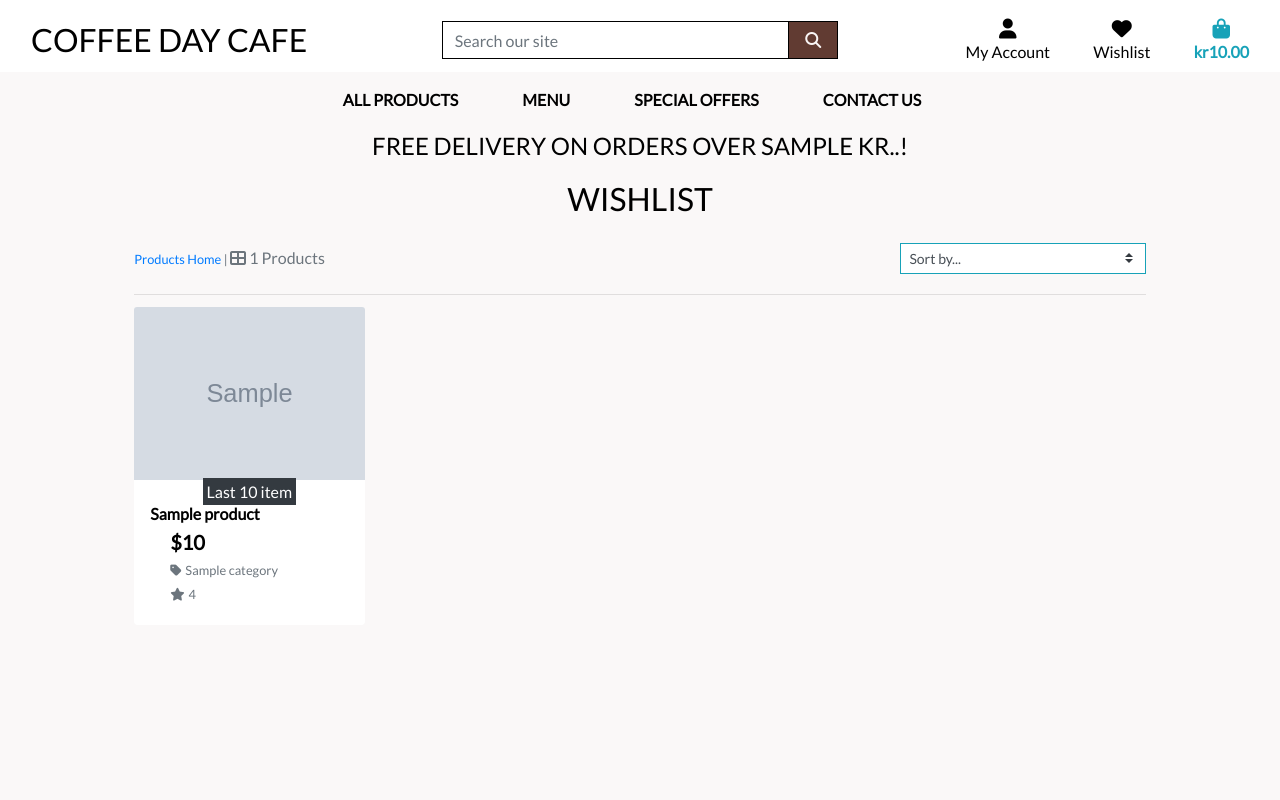
After one commit to PallaviGoel1/cafeproject5, a Django app: template wishlist/templates/wishlist/wishlist.html in a window 1280 px wide. The commit adds this page. Run offline with Django 3.2, Linux system fonts and the light colour scheme; the template is opened without the code that fills it: most values are stand-ins (such as "Sample title", 1, 10 or a date in 2020); grey boxes marked "Sample" are stand-in pictures; some libraries are stand-ins or nearby versions.

Commit message:
add whislist

```diff
--- a/products/templates/products/products.html
+++ b/products/templates/products/products.html
@@ -70,7 +70,7 @@
                                 <div class="card-footer bg-white pt-0 border-0 text-left">
                                     <div class="row">
                                         <div class="col">
-                                            <p class="lead mb-0 text-left font-weight-bold">${{ product.price }}</p>
+                                            <p class="lead mb-0 text-left font-weight-bold">Kr {{ product.price }}</p>
                                             {% if product.category %}
                                             <p class="small mt-1 mb-0">
                                                 <a class="text-muted" href="{% url 'products' %}?category={{ product.category.name }}">
--- a/templates/base.html
+++ b/templates/base.html
@@ -81,7 +81,7 @@
                         </div>
                     </li>
                     <li class="list-inline-item">
-                        <a href="" class="text-black nav-link">
+                        <a href="{% url 'wishlist' %}" class="text-black nav-link">
                             <div class="text-center">
                                 <i class="fas fa-heart fa-lg"></i>
                                 <p class="my-0">Wishlist</p>
--- /dev/null
+++ b/wishlist/templates/wishlist/wishlist.html
@@ -0,0 +1,175 @@
+{% extends "base.html" %}
+{% load static %}
+
+{% block page_header %}
+    <div class="container header-container">
+        <div class="row">
+            <div class="col"></div>
+        </div>
+    </div>
+{% endblock %}
+
+{% block extra_css %}
+    <link rel="stylesheet" href="{% static 'static/css/base.css' %}">
+{% endblock %}
+
+{% block content %}
+    <div class="overlay"></div>
+    <div class="container-fluid">
+        <div class="col text-center mt-3">
+            <h2 class="logo-font text-black">Wishlist</h2>
+            <!-- <hr class="w-50 mb-1"> -->
+            <div class="row">
+                <div class="product-container col-10 offset-1">
+                    <div class="row mt-1 mb-2">
+                         <div class="col-12 col-md-6 my-auto order-md-last d-flex justify-content-center justify-content-md-end">
+                            <div class="sort-select-wrapper w-50">
+                                <select id="sort-selector" class="custom-select custom-select-sm rounded-0 border border-{% if current_sorting != 'None_None' %}info{% else %}black{% endif %}">
+                                    <option value="reset" {% if current_sorting == 'None_None' %}selected{% endif %}>Sort by...</option>
+                                    <option value="price_asc" {% if current_sorting == 'price_asc' %}selected{% endif %}>Price (low to high)</option>
+                                    <option value="price_desc" {% if current_sorting == 'price_desc' %}selected{% endif %}>Price (high to low)</option>
+                                    <option value="rating_asc" {% if current_sorting == 'rating_asc' %}selected{% endif %}>Rating (low to high)</option>
+                                    <option value="rating_desc" {% if current_sorting == 'rating_desc' %}selected{% endif %}>Rating (high to low)</option>
+                                    <option value="name_asc" {% if current_sorting == 'name_asc' %}selected{% endif %}>Name (A-Z)</option>
+                                    <option value="name_desc" {% if current_sorting == 'name_desc' %}selected{% endif %}>Name (Z-A)</option>
+                                    <option value="category_asc" {% if current_sorting == 'category_asc' %}selected{% endif %}>Category (A-Z)</option>
+                                    <option value="category_desc" {% if current_sorting == 'category_desc' %}selected{% endif %}>Category (Z-A)</option>
+                                </select>
+                            </div>
+                        </div>
+                        <div class="col-12 col-md-6 order-md-first">
+                            <p class="text-muted mt-3 text-center text-md-left">
+                                {% if search_term or current_categories or current_sorting != 'None_None' %}
+                                    <span class="small"><a href="{% url 'products' %}">Products Home</a> | </span>
+                                {% endif %}
+                                <i class="fas fa-th-large font-size-smaller"></i>
+                                {{ wishlist|length }} Products {% if search_term %} found for <strong>"{{ search_term }}"</strong>{% endif %}
+                            </p>
+                        </div>
+                    </div>
+                    <!-- Add filter container -->
+                    <hr class="d-none d-lg-block mb-1 mt-0">
+                    <div class="row">
+                        {% for product in wishlist %}
+                            <div class="col-sm-6 col-md-6 col-lg-4 col-xl-3">
+                                <div class="card h-100 border-0 mt-2">
+                                    <!-- ADD PRODUCT COVER -->
+                                    {% if product.image %}
+                                    <a href="{% url 'product_detail' product.id %}">
+                                        <img class="card-img-top product-img " src="{{ product.image.url }}" alt="{{ product.name }}">
+                                    </a>
+                                    {% else %}
+                                        <a href="{% url 'product_detail' product.id %}">
+                                            <img class="card-img-top product-img" src="{{ MEDIA_URL }}noimage.webp" alt="{{ product.name }}">
+                                        </a>
+                                    {% endif %}
+                                    {% if product.stock == 0 %}
+                                    <div class="red wishlist-ribbon">
+                                        <span class="font-size-smaller p-1">Out of stock</span>
+                                    </div>
+                                    {% elif product.stock == 1 %}
+                                    <div class="blue wishlist-ribbon">
+                                        <span class="font-size-smaller p-1">Last item</span>
+                                    </div>
+                                    {% elif product.stock <= 15 %}
+                                    <div class="ribbon wishlist-ribbon">
+                                        <span class="font-size-smaller bg-dark text-white p-1">Last {{product.stock}} item</span>
+                                    </div>
+                                    {% endif %}
+                                    <h6 class="mb-0 ml-3 mb-lg-1 mb-0 text-left ml-3 font-weight-bold text-black">{{product.name}}</h6>
+                                    <div class="card-footer bg-white pt-0 border-0 text-left">
+                                        <div class="row">
+                                            <div class="col-12 ml-3">
+                                                <p class="lead mb-0 text-left font-weight-bold text-black">${{ product.price }}</p>
+                                                {% if product.category %}
+                                                <p class="small mt-1 mb-0">
+                                                    <a class="text-muted" href="{% url 'products' %}?category={{ product.category.name }}">
+                                                        <i class="fas fa-tag mr-1"></i>{{ product.category.friendly_name }}
+                                                    </a>
+                                                </p>
+                                                {% endif %}
+                                                {% if product.rating %}
+                                                    <small class="text-muted"><i class="fas fa-star mr-1"></i>{{ product.rating }}</small>
+                                                {% else %}
+                                                    <small class="text-muted">No Rating</small>
+                                                {% endif %}
+                                                {% if request.user.is_superuser %}
+                                                    <small class="ml-3">
+                                                        <a href="{% url 'edit_product' product.id %}">Edit</a> |
+                                                        <a class="text-danger" href="{% url 'delete_product' product.id %}">Delete</a>
+                                                    </small>
+                                                {% endif %}
+
+                                                <!-- remove wishlist product -->
+                                                {% if user.is_authenticated and not user.is_superuser %}
+                                                    <div class="align-items-center justify-content-center">
+                                                        <form action="{% url 'removefromwishlist' product.id %}" method="POST">
+                                                            {% csrf_token %}
+                                                            <button type="submit" class="text-black btn border pt-2 bg-none mt-2 ml-4"><i class="fa fa-heart mr-1"></i>Remove Wishlist</button>
+                                                        </form>
+                                                    </div>
+                                                {% endif %}
+                                            </div>
+                                        </div>
+                                    </div>
+                                </div>
+                            </div>
+                            {% if forloop.counter|divisibleby:1 %}
+                                <div class="col-12 d-sm-none mb-5">
+                                    <hr>
+                                </div>
+                            {% endif %}
+                            {% if forloop.counter|divisibleby:2 %}
+                                <div class="col-12 d-none d-sm-block d-md-block d-lg-none mb-5">
+                                    <hr>
+                                </div>
+                            {% endif %}
+                            {% if forloop.counter|divisibleby:3 %}
+                                <div class="col-12 d-none d-lg-block d-xl-none mb-5">
+                                    <hr>
+                                </div>
+                            {% endif %}
+                            {% if forloop.counter|divisibleby:4 %}
+                                <div class="col-12 d-none d-xl-block mb-5">
+                                    <hr>
+                                </div>
+                            {% endif %}
+                        {% endfor %}
+                    </div>
+                </div>
+            </div>
+
+        </div>
+    </div>
+{% endblock %}
+
+
+{% block postloadjs %}
+    {{ block.super }}
+
+    <script type="text/javascript">
+        $('#sort-selector').change(function() {
+            var selector = $(this);
+            var currentUrl = new URL(window.location);
+
+            var selectedVal = selector.val();
+            if(selectedVal != "reset"){
+                var sort = selectedVal.split("_")[0];
+                var direction = selectedVal.split("_")[1];
+
+                currentUrl.searchParams.set("sort", sort);
+                currentUrl.searchParams.set("direction", direction);
+
+                window.location.replace(currentUrl);
+            } else {
+                currentUrl.searchParams.delete("sort");
+                currentUrl.searchParams.delete("direction");
+
+                window.location.replace(currentUrl);
+            }
+        })
+    </script>
+    <script src="{% static 'js/script.js' %}"></script>
+    <script src="{% static 'wishlist/js/wishlist.js' %}"></script>
+
+{% endblock %}
```
Also changed, not shown: products/templates/products/product_detail.html (+27 -2 lines).
